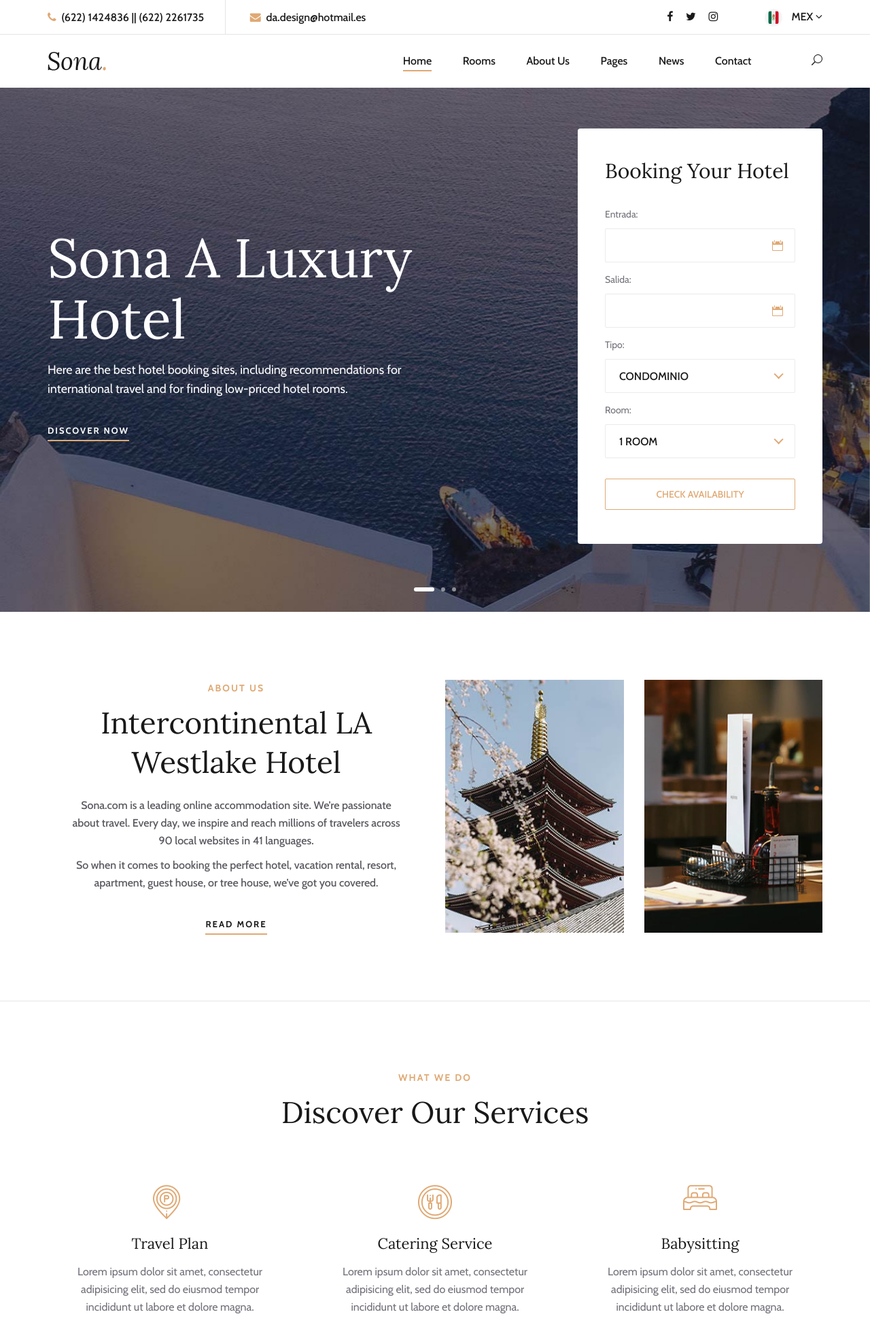
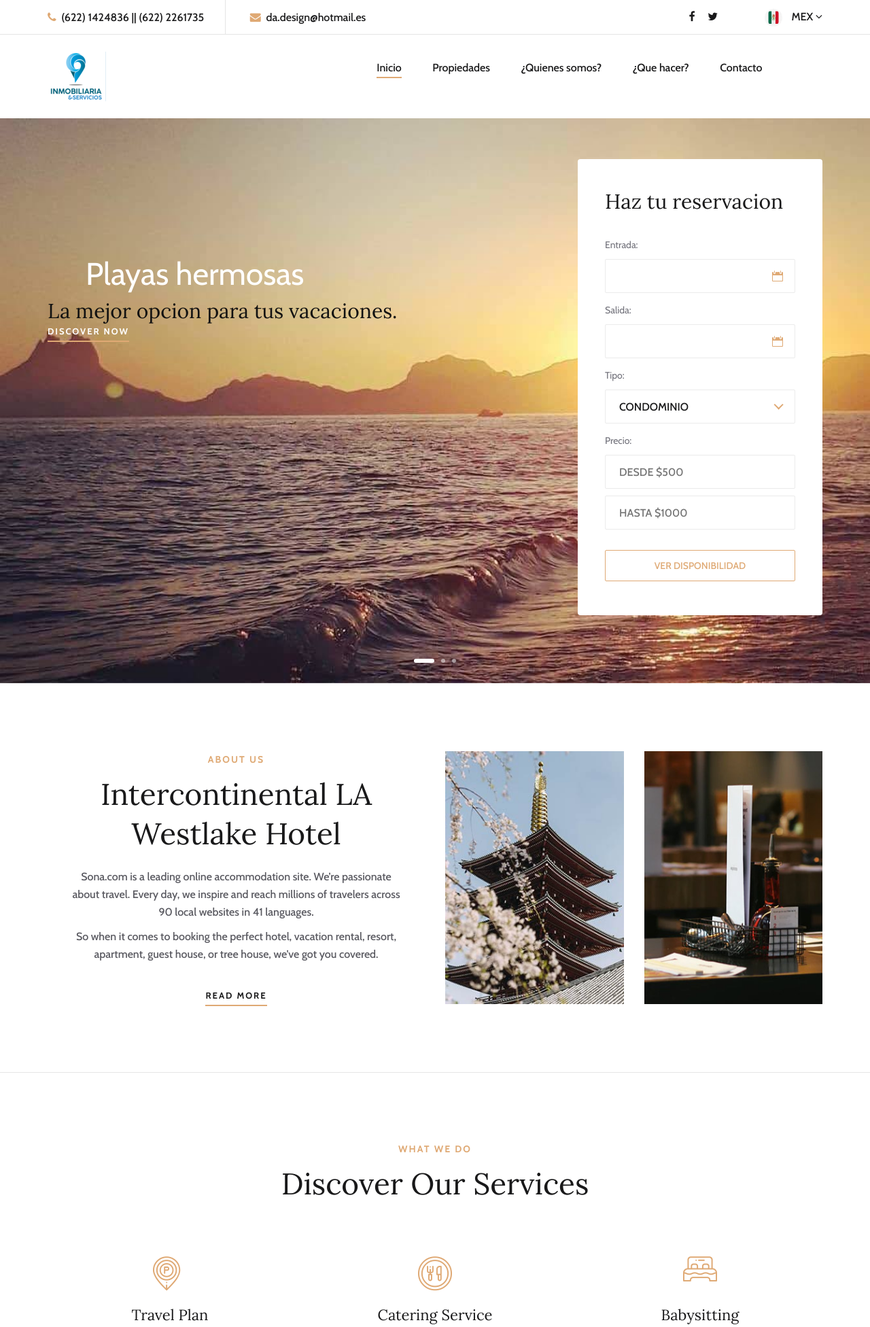
Before and after one commit to jesusalexisreyes/San-carlos, a PHP site: page / in a window 1280 px wide. Shown: the top 1952 px of the page at 68% size. Run offline with PHP 8.4, Linux system fonts and the light colour scheme.

Commit message:
Se modifico la imagen de fondo y el subindice dinamico falta el titulo

```diff
--- a/css/style.css
+++ b/css/style.css
@@ -73,6 +73,11 @@ p {
 img {
 	max-width: 100%;
 }
+
+
+
+
+
 input:focus, select:focus, button:focus, textarea:focus {
 	outline: none;
 }
@@ -267,6 +272,63 @@ ul, ol {
   Header
 -----------------------*/
 
+.contenedor {
+
+	display: flex;
+	width: 800px;
+	height: 60px;
+	color: #fff;
+	font-size: 46px;
+	line-height: 36px;
+
+	top: 0;
+	right: 0;
+	bottom: 1;
+	left: 0;
+	margin: auto;
+	overflow: hidden;
+
+}
+
+.contenedor ul {
+	list-style: none;
+	padding-left: 10px;
+
+	animation: cambiar 10s infinite;
+}
+
+.contenedor ul, p , h2{
+	margin: 0;
+}
+.contenedor  li{
+	padding: 46px;
+}
+
+@keyframes cambiar {
+	0% {margin-top: -340px;}
+	7.53% {margin-top: -300px;}
+
+	33.36333% {margin-top: -300px;}
+
+
+		40.86333% {margin-top: -168px;}
+		66.696663% {margin-top: -168px;}
+	74.196663% {margin-top: -40px;}
+	100% {margin-top: -40px;}
+
+
+/* Genera que se regrese al ultimo
+	85% {margin-top: -40px;}
+	95% {margin-top: -40px;}
+*/
+
+}
+
+
+
+
+
+
 .header-section.header-normal .menu-item {
 	-webkit-box-shadow: 0px 12px 15px rgba(36, 11, 12, 0.05);
 	box-shadow: 0px 12px 15px rgba(36, 11, 12, 0.05);
--- a/index.html
+++ b/index.html
@@ -7,7 +7,7 @@
     <meta name="keywords" content="Sona, unica, creative, html">
     <meta name="viewport" content="width=device-width, initial-scale=1.0">
     <meta http-equiv="X-UA-Compatible" content="ie=edge">
-    <title>Sona | Template</title>
+    <title>Inmobilaria San carlos | Rentas</title>
 
     <!-- Google Font -->
     <link href="https://fonts.googleapis.com/css?family=Lora:400,700&display=swap" rel="stylesheet">
@@ -45,12 +45,12 @@
         <div class="header-configure-area">
             <div class="language-option">
                 <img src="img/MEX.jpg" alt="">
-                <span>EN <i class="fa fa-angle-down"></i></span>
-                <div class="flag-dropdown">
-                    <ul>
+                <span>ES <i class="fa fa-angle-down"></i></span>
+                <!--  <div class="flag-dropdown">
+                   <ul>
                         <li><a href="#">Zi</a></li>
                     </ul>
-                </div>
+                </div> -->
             </div>
         </div>
         <nav class="mainmenu mobile-menu">
@@ -66,7 +66,6 @@
         <div id="mobile-menu-wrap"></div>
         <div class="top-social">
             <a href="https://www.facebook.com/inmbsancarlos/"><i class="fa fa-facebook"></i></a>
-            <a href="#"><i class="fa fa-twitter"></i></a>
             <a href="#"><i class="fa fa-instagram"></i></a>
         </div>
         <ul class="top-widget">
@@ -92,14 +91,13 @@
                             <div class="top-social">
                                 <a href="https://www.facebook.com/inmbsancarlos/"><i class="fa fa-facebook"></i></a>
                                 <a href="#"><i class="fa fa-twitter"></i></a>
-                                <a href="#"><i class="fa fa-instagram"></i></a>
                             </div>
                             <div class="language-option">
                                 <img src="img/MEX.jpg" alt="">
                                 <span>MEX <i class="fa fa-angle-down"></i></span>
                                 <div class="flag-dropdown">
                                     <ul>
-                                        <li><a href="#">ENG</a></li>
+                                        <li><a href="#">ES</a></li>
 
                                     </ul>
                                 </div>
@@ -115,7 +113,7 @@
                     <div class="col-lg-2">
                         <div class="logo">
                             <a href="./index.html">
-                                <img src="img/logo.png" alt="">
+                            <img src="img/logo.png" alt="">
                             </a>
                         </div>
                     </div>
@@ -123,23 +121,16 @@
                         <div class="nav-menu">
                             <nav class="mainmenu">
                                 <ul>
-                                    <li class="active"><a href="./index.html">Home</a></li>
-                                    <li><a href="./rooms.html">Rooms</a></li>
-                                    <li><a href="./about-us.html">About Us</a></li>
-                                    <li><a href="./pages.html">Pages</a>
-                                        <ul class="dropdown">
-                                            <li><a href="./room-details.html">Room Details</a></li>
-                                            <li><a href="./blog-details.html">Blog Details</a></li>
-                                            <li><a href="#">Family Room</a></li>
-                                            <li><a href="#">Premium Room</a></li>
-                                        </ul>
-                                    </li>
-                                    <li><a href="./blog.html">News</a></li>
-                                    <li><a href="./contact.html">Contact</a></li>
+                                    <li class="active"><a href="./index.html">Inicio</a></li>
+                                    <li><a href="./rooms.html">Propiedades</a></li>
+                                    <li><a href="./about-us.html">¿Quienes somos?</a></li>
+                                    <li><a href="./blog.html">¿Que hacer?</a></li>
+                                    <li><a href="./contact.html">Contacto</a></li>
+
                                 </ul>
                             </nav>
                             <div class="nav-right search-switch">
-                                <i class="icon_search"></i>
+                              <!--  <i class="icon_search"></i> -->
                             </div>
                         </div>
                     </div>
@@ -155,15 +146,22 @@
             <div class="row">
                 <div class="col-lg-6">
                     <div class="hero-text">
-                        <h1>Sona A Luxury Hotel</h1>
-                        <p>Here are the best hotel booking sites, including recommendations for international
-                            travel and for finding low-priced hotel rooms.</p>
+                      <div class="contenedor">
+<ul>
+      <li>Maravillosos paisajes</li>
+
+      <li>Playas hermosas</li>
+
+				      <li>Paseos en yates</li>
+			    </ul>
+		</div>
+                        <h3>La mejor opcion para tus vacaciones.</h3>
                         <a href="#" class="primary-btn">Discover Now</a>
                     </div>
                 </div>
                 <div class="col-xl-4 col-lg-5 offset-xl-2 offset-lg-1">
                     <div class="booking-form">
-                        <h3>Booking Your Hotel</h3>
+                        <h3>Haz tu reservacion</h3>
                         <form action="#">
                             <div class="check-date">
                                 <label for="date-in">Entrada:</label>
@@ -184,23 +182,26 @@
 
                                 </select>
                             </div>
-                            <div class="select-option">
-                                <label for="room">Room:</label>
-                                <select id="room">
-                                    <option value="">1 Room</option>
-                                    <option value="">2 Room</option>
-                                </select>
+                            <div class="check-date">
+                                <label for="room">Precio:</label>
+
+                                <input type="text" placeholder="desde $500" />
+
+                              <label for="room"></label>
+
+                                <input type="text" placeholder="hasta $1000" />
+
                             </div>
-                            <button type="submit">Check Availability</button>
+                            <button type="submit">Ver disponibilidad</button>
                         </form>
                     </div>
                 </div>
             </div>
         </div>
         <div class="hero-slider owl-carousel">
-            <div class="hs-item set-bg" data-setbg="img/hero/hero-1.jpg"></div>
-            <div class="hs-item set-bg" data-setbg="img/hero/hero-2.jpg"></div>
-            <div class="hs-item set-bg" data-setbg="img/hero/hero-3.jpg"></div>
+            <div class="hs-item set-bg" data-setbg="img/hero/1.jpg"></div>
+            <div class="hs-item set-bg" data-setbg="img/hero/2.jpg"></div>
+            <div class="hs-item set-bg" data-setbg="img/hero/3.jpg"></div>
         </div>
     </section>
     <!-- Hero Section End -->
```
Also changed, not shown: img/hero/1.jpg (added), img/hero/2.jpg (added), img/hero/3.jpg (added), img/logo.png.
